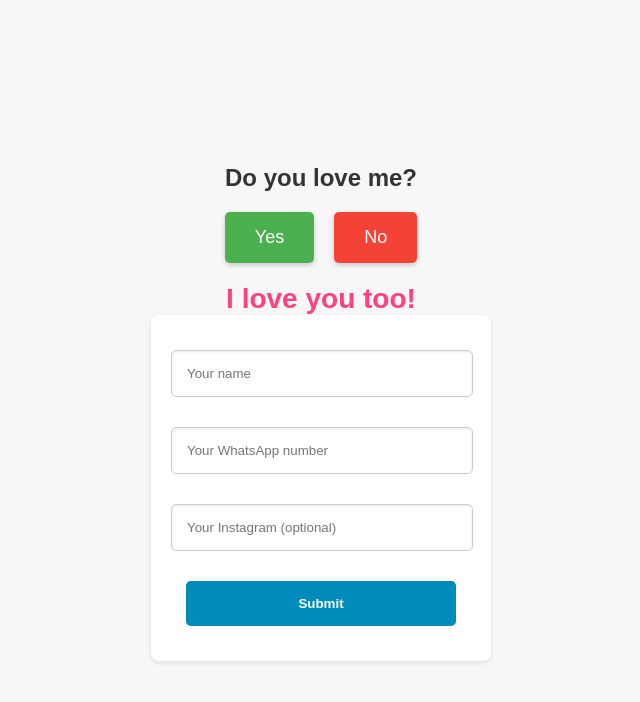
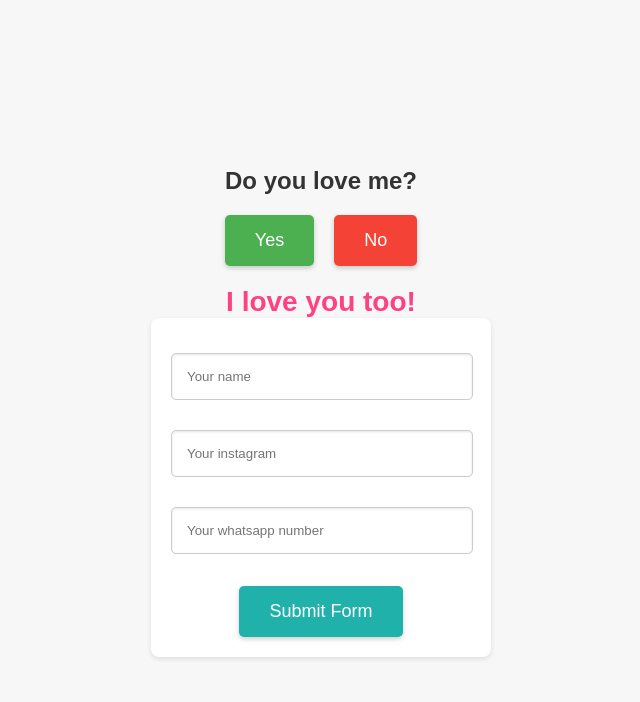
Before and after one commit to appdep/i-love-you, a React (Create React App) app: page / in a window 1280 px wide. Both pictures are taken after a click on the button "Yes". Shown: the top 702 px of the page, without its empty margins (319-959 px from the left). Built offline with nearby package versions, Linux system fonts and the light colour scheme; no server answers.

Commit message:
first commit

```diff
--- a/package.json
+++ b/package.json
@@ -10,6 +10,7 @@
     "@testing-library/user-event": "^13.5.0",
     "react": "^18.2.0",
     "react-dom": "^18.2.0",
+    "react-loader-spinner": "^6.1.6",
     "react-scripts": "5.0.1",
     "web-vitals": "^2.1.4"
   },
--- a/src/App.js
+++ b/src/App.js
@@ -1,57 +1,48 @@
 import React, { useState } from 'react';
-import { client } from './client';
 import './App.css'; // Import CSS file with styles
 
 function App() {
-  // State variables to manage form visibility, submission, and Try Again button visibility
   const [showLoveMessage, setShowLoveMessage] = useState(false);
   const [showForm, setShowForm] = useState(false);
   const [showTryAgainButton, setShowTryAgainButton] = useState(false);
-  const [formData, setFormData] = useState({
-    name: '',
-    whatsapp: '',
-    instagram: ''
-  });
-  const { name, whatsapp, instagram } = formData;
+  const [loading, setLoading] = useState(false);
 
-  // Function to handle form submission
-  const handleSubmit = (event) => {
+  const onSubmit = async (event) => {
     event.preventDefault();
+    const formData = new FormData(event.target);
+    formData.append("access_key", "00d13e15-1a4a-4086-910e-e8e8ea8ca07e");
+    const object = Object.fromEntries(formData);
+    const json = JSON.stringify(object);
 
-    // Here you can send the form data to your server or handle it as needed
-    const contact = {
-      _type: 'contact',
-      name: formData.name,
-      whatsapp: formData.whatsapp,
-      instagram: formData.instagram,
-    };
+    setLoading(true); // Start loading
 
-    client.create(contact);
+    const res = await fetch("https://api.web3forms.com/submit", {
+      method: "POST",
+      headers: {
+        "Content-Type": "application/json",
+        Accept: "application/json"
+      },
+      body: json
+    }).then((res) => res.json());
 
-    console.log(formData);
-    setShowForm(false);
-    setShowTryAgainButton(true);
+    setLoading(false); // Stop loading
+
+    if (res.success) {
+      console.log("Success", res);
+      setShowForm(false);
+      setShowTryAgainButton(true); // Show "Try Again" button after successful submission
+    }
   };
 
-  // Function to handle 'Yes' button click
   const handleYesClick = () => {
     setShowLoveMessage(true);
     setShowForm(true);
   };
 
-  // Function to handle 'No' button mouseover
   const handleNoMove = (event) => {
-    // Check if touch event is supported
-    if ('ontouchstart' in window || navigator.msMaxTouchPoints) {
-      // Handle touch event for mobile devices
-      event.target.style.transform = `translate(${Math.random() * 200}px, ${Math.random() * 200}px)`;
-    } else {
-      // Handle mouseover event for non-mobile devices
-      event.target.style.transform = `translate(${Math.random() * 200}px, ${Math.random() * 200}px)`;
-    }
+    event.target.style.transform = `translate(${Math.random() * 200}px, ${Math.random() * 200}px)`;
   };
 
-  // Function to handle "Try Again" button click
   const handleTryAgainClick = () => {
     window.location.reload();
   };
@@ -64,14 +55,12 @@ function App() {
       {showLoveMessage && <div id="loveMessage">I love you too!</div>}
       {showForm &&
         <div className="form-container">
-          <form onSubmit={handleSubmit}>
-            <input type="text" id="name" name="name" value={name} placeholder="Your name" required
-             onChange={(e) => setFormData({ ...formData, name: e.target.value })} />
-            <input type="text" id="whatsapp" name="whatsapp" value={whatsapp} placeholder="Your WhatsApp number" required
-               onChange={(e) => setFormData({ ...formData, whatsapp: e.target.value })} />
-            <input type="text" id="instagram" name="instagram" value={instagram} placeholder="Your Instagram (optional)"
-               onChange={(e) => setFormData({ ...formData, instagram: e.target.value })} />
-            <input type="submit" value="Submit" />
+          <form onSubmit={onSubmit}>
+            <input type="text" name="name" placeholder='Your name'/>
+            <input type="text" name="instagram" placeholder='Your instagram' />
+            <input type="text" name="whatsapp" placeholder='Your whatsapp number' />
+
+            <button type="submit" style={{background:'#20B2AA', marginTop:'17px'}} disabled={loading}>{loading ? 'Wait...' : 'Submit Form'}</button>
           </form>
         </div>
       }
--- a/src/client.js
+++ /dev/null
@@ -1,14 +0,0 @@
-import sanityClient from '@sanity/client';
-import imageUrlBuilder from '@sanity/image-url';
-
-export const client = sanityClient({
-  projectId:process.env.REACT_APP_SANITY_PROJECT_ID,
-  dataset: 'production',
-  apiVersion: '2024-02-01',
-  useCdn: true,
-  token: process.env.REACT_APP_SANITY_TOKEN,
-});
-
-const builder = imageUrlBuilder(client);
-
-export const urlFor = (source) => builder.image(source);
```
Also changed, not shown: 1 other file (tests, documents, lock files or other folders).
